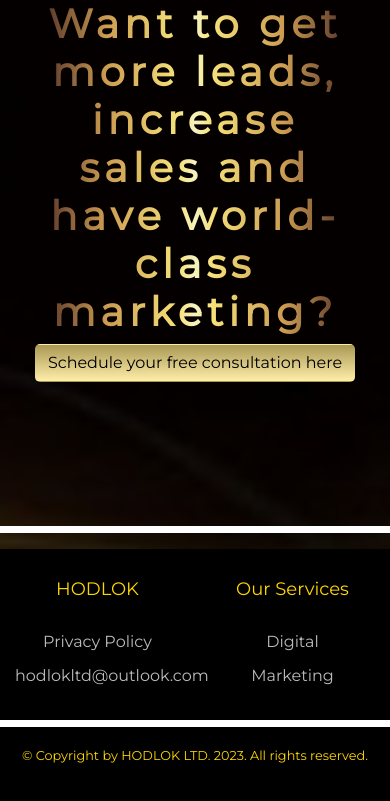
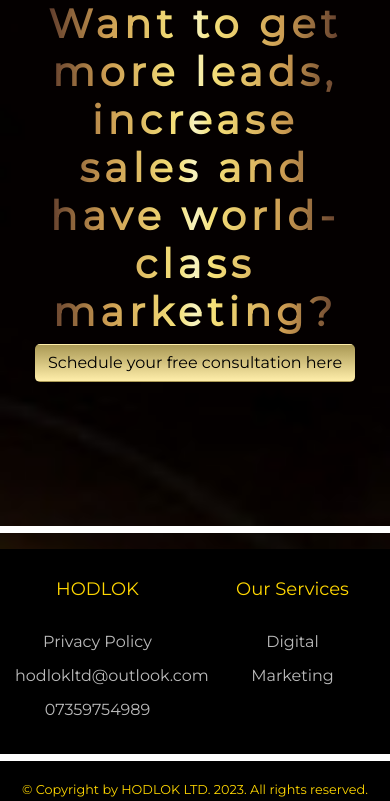
Before and after one commit to Engombe23/Hodlok-Web, a Django app: page / in a window 390 px wide. Shown: the part 3534-4335 px from the top of the page. Before the commit the page ends 4297 px from the top, so only its background shows below. Run offline with Django 3.2, Linux system fonts and the light colour scheme; data comes from the database, SQL or seed files in the repository; some libraries are stand-ins or nearby versions.

Commit message:
Added HODLOK phone number

```diff
--- a/hodlok/templates/base.html
+++ b/hodlok/templates/base.html
@@ -67,6 +67,7 @@
           <ul>
             <li><a href="{% url 'privacy' %}">Privacy Policy</a></li>
             <li><a class="business-email" style="text-transform: lowercase;" href="mailto:hodlokltd@outlook.com">hodlokltd@outlook.com</a></li>
+            <li><a href="tel:07359754989">07359754989</a></li>
           </ul>
         </div>
         <div class="footer-col">
```
